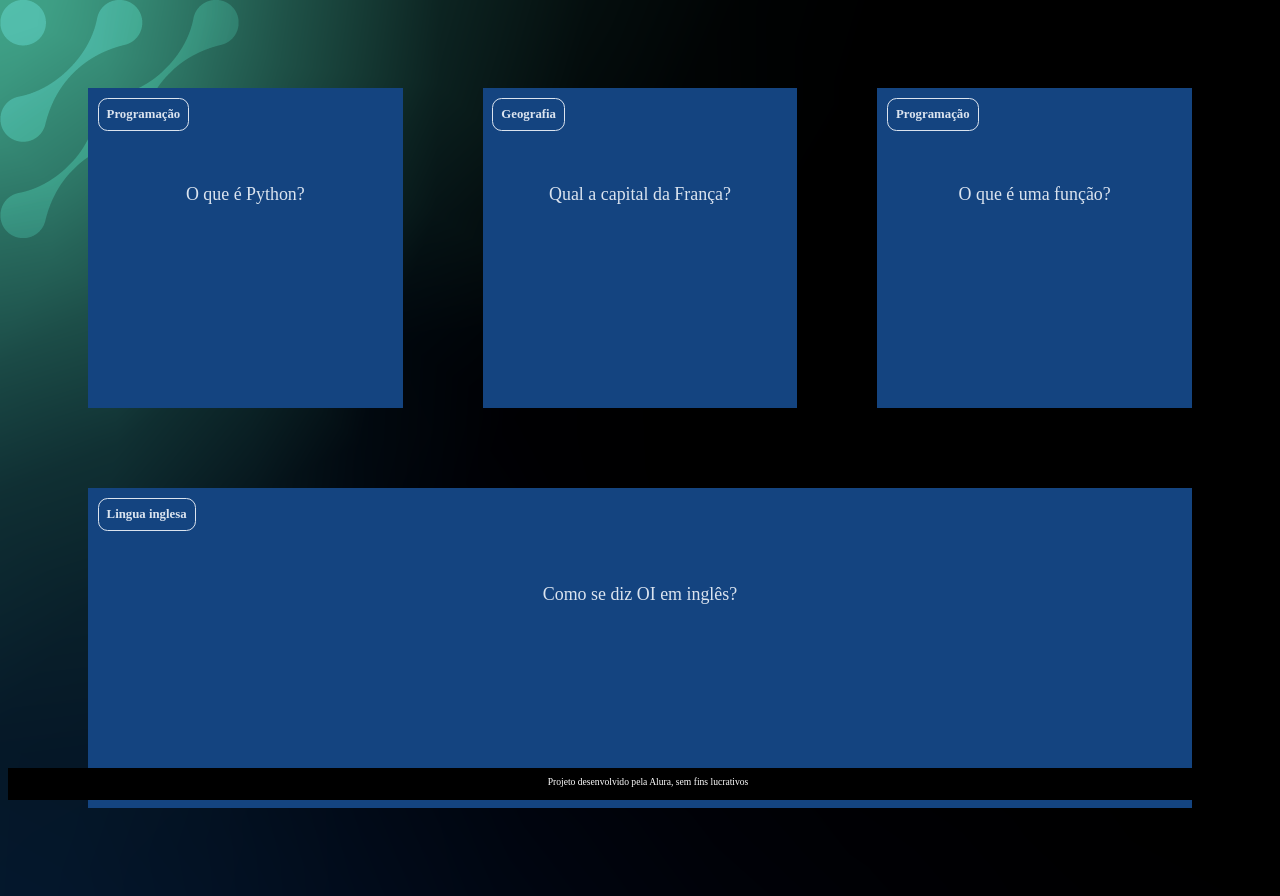
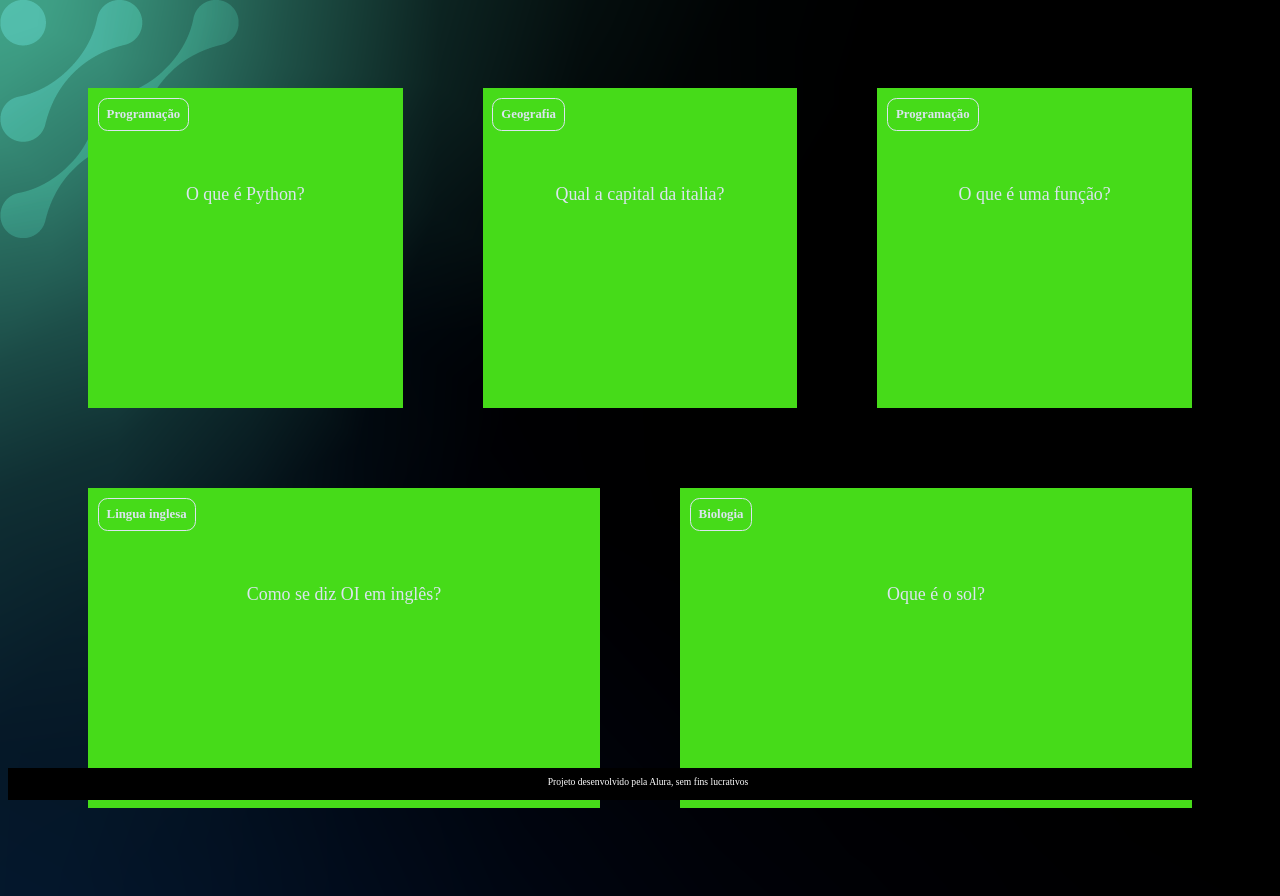
Before and after one commit to cauaneribeiro/3-trimestre, a plain HTML site: page index.html in a window 1280 px wide. Drawn offline with Linux system fonts and the light colour scheme.

Commit message:
Add files via upload

```diff
--- a/perguntas.js
+++ b/perguntas.js
@@ -6,8 +6,8 @@ criaCartao(
 
 criaCartao(
     'Geografia',
-    'Qual a capital da França?',
-    'A capital da França é Paris'
+    'Qual a capital da italia?',
+    'A capital é Roma'
 )
 
 criaCartao(
@@ -20,3 +20,8 @@ criaCartao(
     'Como se diz OI em inglês?',
     'Oi em ingles é HI (RAI)'
 )
+criaCartao(
+    'Biologia',
+    'Oque é o sol?',
+    'O sol é uma estrela'
+)
--- a/style.css
+++ b/style.css
@@ -1,7 +1,7 @@
 :root {
     --text-color: #DBE4EF;
-    --card-front-color: #144480;
-    --card-back-color: #00F4BF;
+    --card-front-color: #46db19;
+    --card-back-color: #050503;
 }
 
 body {
```
